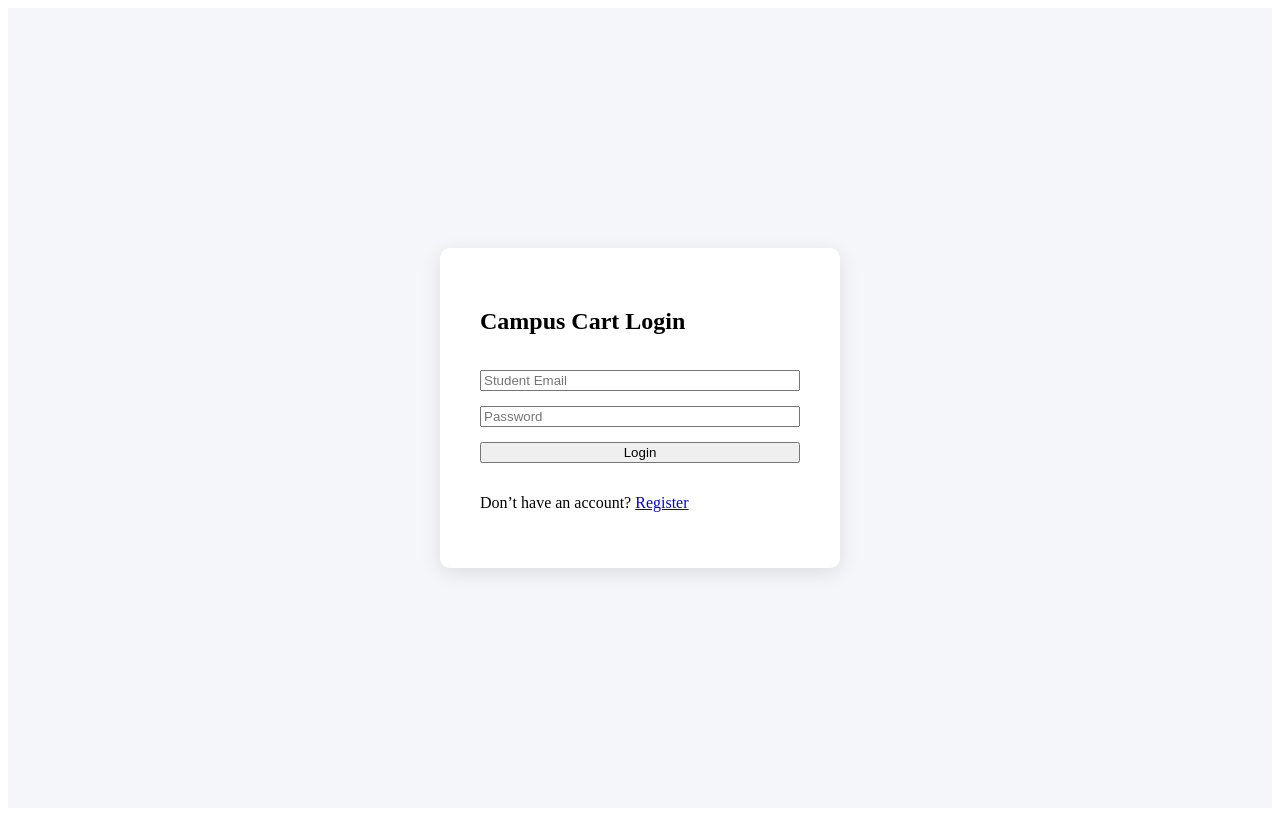
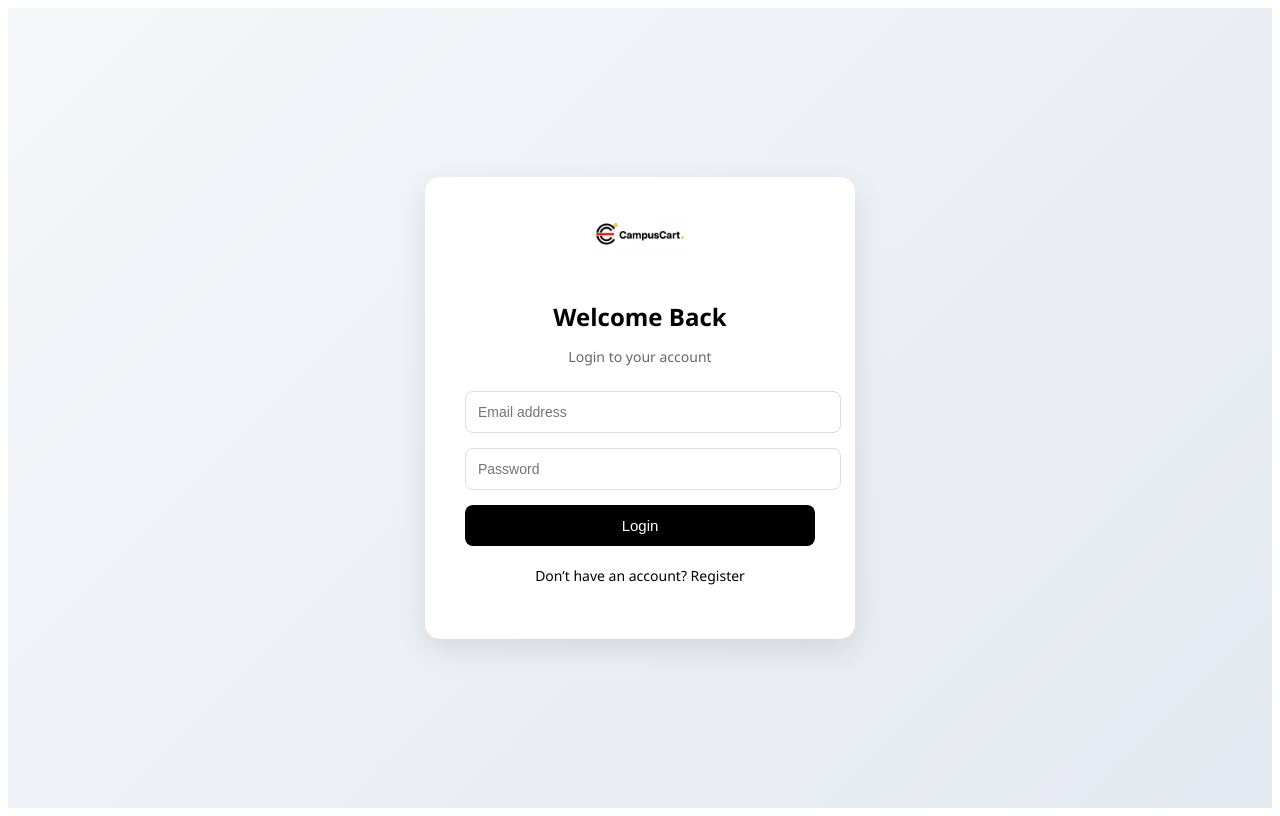
Before and after one commit to NRIMA001/campus-cart, a React app in the folder frontend/: page / in a window 1280 px wide. Built offline with nearby package versions, Linux system fonts and the light colour scheme; the HTML template or start-up script is replaced by a standard one.

Commit message:
login page setup

```diff
--- /dev/null
+++ b/frontend/src/pages/Login.css
@@ -0,0 +1,83 @@
+/* Full page background */
+.login-wrapper {
+    height: 100vh;
+    display: flex;
+    justify-content: center;
+    align-items: center;
+    background: linear-gradient(135deg, #f5f7fa, #e4e8f0);
+    font-family: "Segoe UI", Tahoma, Geneva, Verdana, sans-serif;
+  }
+
+  /* Login card */
+  .login-card {
+    background: white;
+    padding: 40px;
+    width: 350px;
+    border-radius: 15px;
+    box-shadow: 0 10px 30px rgba(0, 0, 0, 0.1);
+    text-align: center;
+  }
+
+  /* Logo styling */
+  .logo {
+    width: 110px;
+    margin-bottom: 20px;
+  }
+
+  /* Title */
+  .login-card h2 {
+    margin-bottom: 5px;
+    font-weight: 600;
+  }
+
+  .subtitle {
+    color: #666;
+    font-size: 14px;
+    margin-bottom: 25px;
+  }
+
+  /* Inputs */
+  .login-card input {
+    width: 100%;
+    padding: 12px;
+    margin-bottom: 15px;
+    border-radius: 8px;
+    border: 1px solid #ddd;
+    font-size: 14px;
+    transition: 0.2s ease;
+  }
+
+  .login-card input:focus {
+    outline: none;
+    border-color: #000;
+  }
+
+  /* Button */
+  .login-card button {
+    width: 100%;
+    padding: 12px;
+    background-color: #000;
+    color: white;
+    border: none;
+    border-radius: 8px;
+    font-size: 15px;
+    font-weight: 500;
+    cursor: pointer;
+    transition: 0.3s ease;
+  }
+
+  .login-card button:hover {
+    background-color: #333;
+  }
+
+  /* Register text */
+  .register-text {
+    margin-top: 20px;
+    font-size: 14px;
+  }
+
+  .register-text a {
+    text-decoration: none;
+    font-weight: 500;
+    color: #000;
+  }
--- a/frontend/src/pages/Login.jsx
+++ b/frontend/src/pages/Login.jsx
@@ -1,38 +1,41 @@
 import { useState } from "react";
 import axios from "axios";
 import { useNavigate, Link } from "react-router-dom";
+import logo from "../logo.png";
+import "./Login.css";
 
 function Login() {
-  const navigate = useNavigate();
   const [email, setEmail] = useState("");
   const [password, setPassword] = useState("");
+  const navigate = useNavigate();
 
-  async function handleLogin(e) {
+  const handleLogin = async (e) => {
     e.preventDefault();
 
     try {
-      const res = await axios.post("http://localhost:5000/api/auth/login", {
+      await axios.post("http://localhost:5000/login", {
         email,
         password,
       });
 
-      localStorage.setItem("token", res.data.token);
-      localStorage.setItem("user", JSON.stringify(res.data.user));
-
       navigate("/dashboard");
-    } catch (err) {
-      alert(err.response?.data?.message || "Login failed");
+    } catch (error) {
+      alert("Invalid credentials");
     }
-  }
+  };
 
   return (
-    <div style={styles.container}>
-      <form onSubmit={handleLogin} style={styles.form}>
-        <h2>Campus Cart Login</h2>
+    <div className="login-wrapper">
+      <div className="login-card">
+        <img src={logo} alt="CampusCart Logo" className="logo" />
 
+        <h2>Welcome Back</h2>
+        <p className="subtitle">Login to your account</p>
+
+        <form onSubmit={handleLogin}>
           <input
             type="email"
-          placeholder="Student Email"
+            placeholder="Email address"
             value={email}
             onChange={(e) => setEmail(e.target.value)}
             required
@@ -47,33 +50,14 @@ function Login() {
           />
 
           <button type="submit">Login</button>
+        </form>
 
-        <p>
+        <p className="register-text">
           Don’t have an account? <Link to="/register">Register</Link>
         </p>
-      </form>
+      </div>
     </div>
   );
 }
 
-const styles = {
-  container: {
-    height: "100vh",
-    display: "flex",
-    justifyContent: "center",
-    alignItems: "center",
-    background: "#f4f6f9",
-  },
-  form: {
-    display: "flex",
-    flexDirection: "column",
-    gap: "15px",
-    padding: "40px",
-    background: "white",
-    borderRadius: "10px",
-    boxShadow: "0 5px 20px rgba(0,0,0,0.1)",
-    width: "320px",
-  },
-};
-
 export default Login;
```
Also changed, not shown: frontend/src/logo.png (added). Lines whose indentation alone changed are shown as unchanged.
